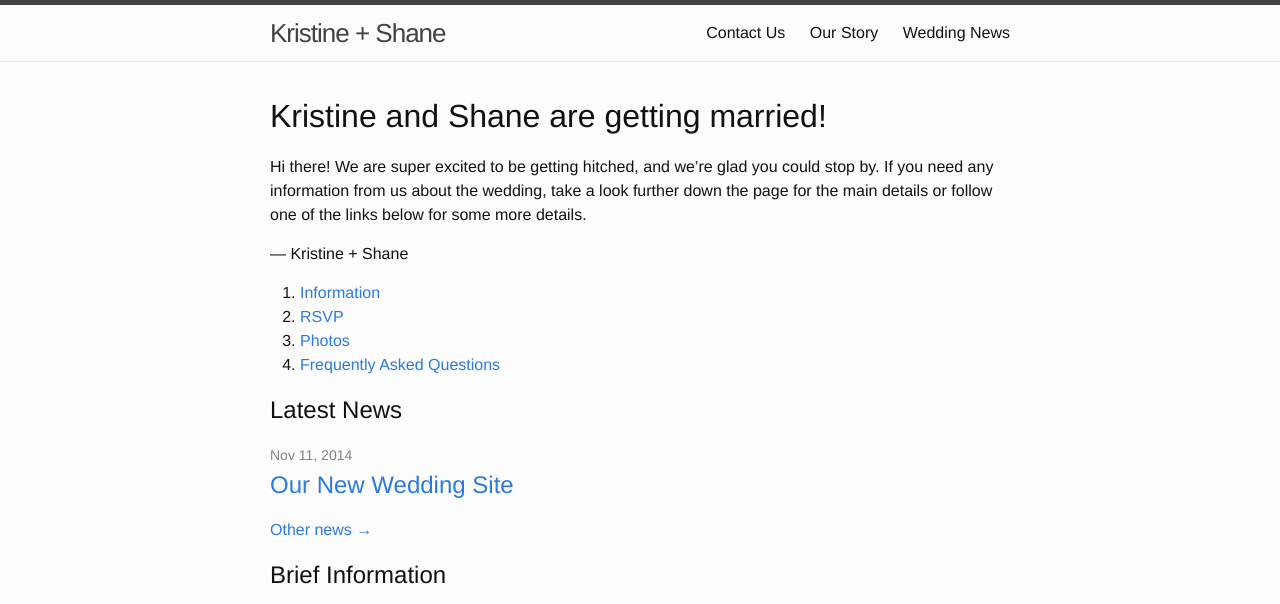
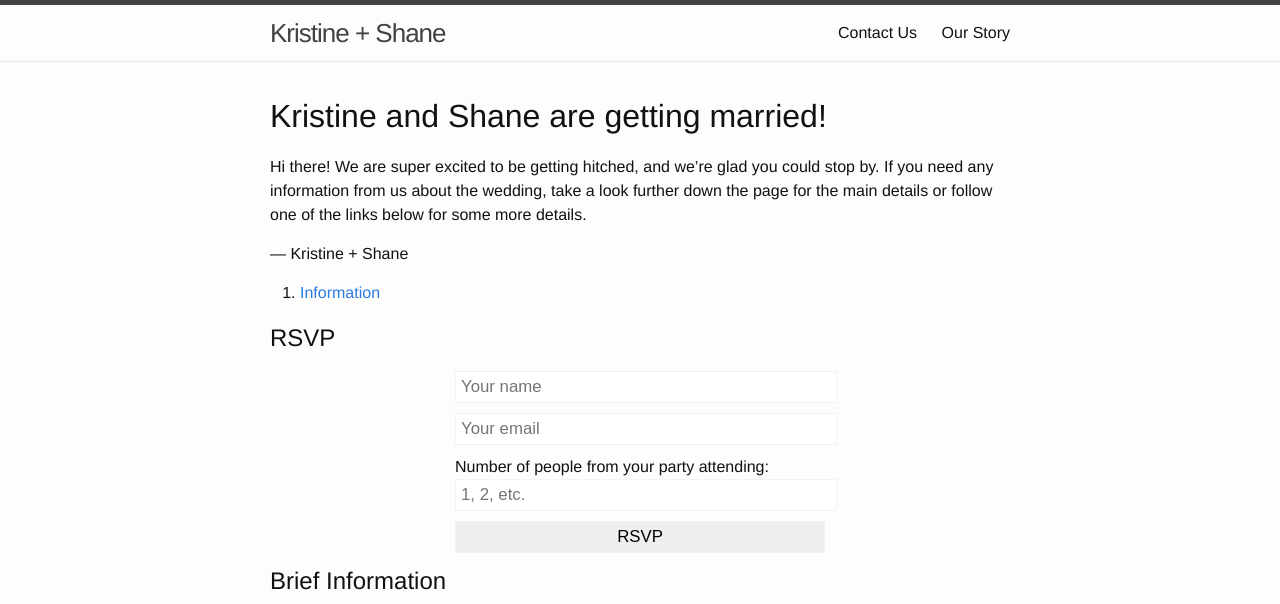
Before and after one commit to slogsdon/kas, a Jekyll site: the page built from index.md, in a window 1280 px wide, cut to the strip 0-604 px from the top of the page. Built offline with Jekyll 4.4.1, drawn with Linux system fonts in a browser that asks for light colours.

Commit message:
restructure

```diff
--- a/_includes/header.html
+++ b/_includes/header.html
@@ -13,7 +13,6 @@
       <div class="trigger">
           <a class="page-link" href="/contact-us/">Contact Us</a>
           <a class="page-link" href="/our-story/">Our Story</a>
-          <a class="page-link" href="/wedding-news/">Wedding News</a>
       </div>
     </nav>
   </div>
--- a/_includes/rsvp-form.html
+++ b/_includes/rsvp-form.html
@@ -1,8 +1,10 @@
 <form action="//forms.brace.io/shane@shanelogsdon.com" method="post">
-    <input type="hidden" name="_next" value="http://www.kristineandshane.com/thanks-for-your-rsvp/" />
-    <input type="hidden" name="_subject" value="New RSVP!" />
-    <input type="hidden" name="_cc" value="kristine.dauer@gmail.com" />
-    <input type="text" name="names" placeholder="Your name(s)" />
-    <input type="email" name="_replyto" placeholder="Your email" />
-    <input type="submit" value="RSVP" />
+  <input type="hidden" name="_next" value="http://www.kristineandshane.com/thanks-for-your-rsvp/" />
+  <input type="hidden" name="_subject" value="New RSVP!" />
+  <input type="hidden" name="_cc" value="kristine.dauer@gmail.com" />
+  <input type="text" name="name" placeholder="Your name" />
+  <input type="email" name="_replyto" placeholder="Your email" />
+  Number of people from your party attending:
+  <input type="test" name="people-attending" placeholder="1, 2, etc." />
+  <input type="submit" value="RSVP" />
 </form>
--- a/_sass/_layout.scss
+++ b/_sass/_layout.scss
@@ -274,3 +274,16 @@
 .table .story {
     clear: right;
 }
+
+form {
+    margin: 0 auto;
+    width: 50%;
+}
+
+input {
+    border: 1px solid #f2f3f4;
+    font-size: 1.05em;
+    margin-bottom: 10px;
+    padding: 5px;
+    width: 100%;
+}
--- a/index.md
+++ b/index.md
@@ -10,15 +10,10 @@ Hi there! We are super excited to be getting hitched, and we're glad you could s
 &mdash; Kristine + Shane
 
 1. [Information](/information/)
-2. [RSVP](/rsvp/)
-3. [Photos](/photos/)
-4. [Frequently Asked Questions](/frequently-asked-questions/)
 
-## Latest News
+## RSVP
 
-{% include last-post.html %}
-
-[Other news &rarr;](/wedding-news/)
+{% include rsvp-form.html %}
 
 ## Brief Information
 
```
